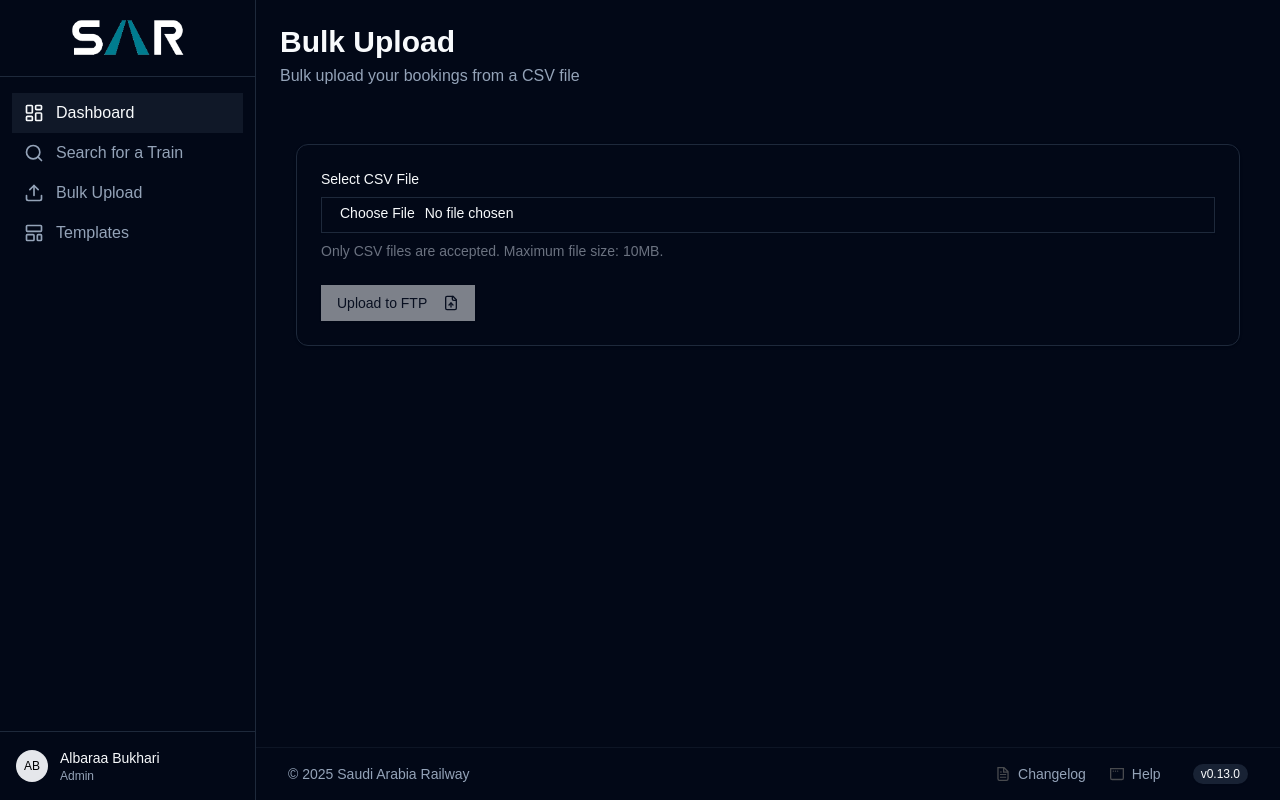
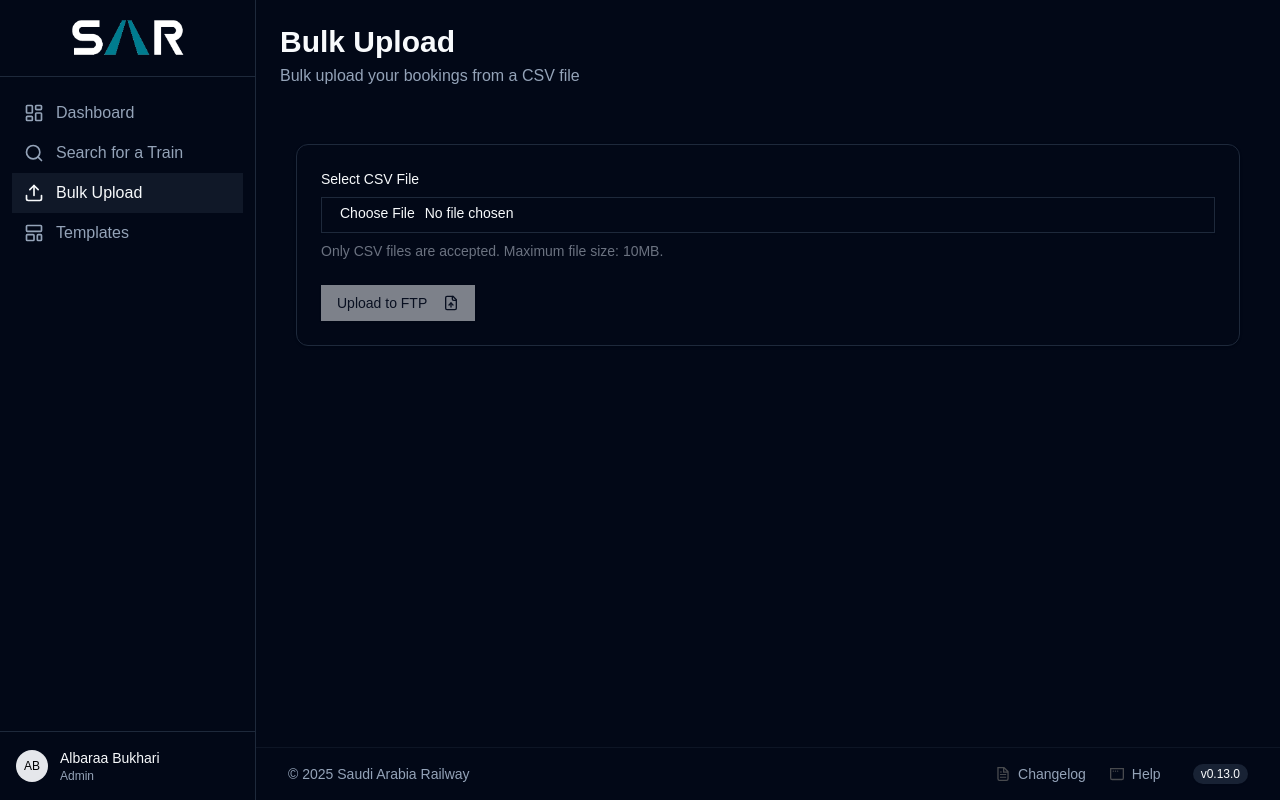
Before and after one commit to ThisBaraa/bulk-upload, a Next.js app: page /upload in a window 1280 px wide. Built offline with nearby package versions, Linux system fonts and the light colour scheme.

Commit message:
fix: update DashboardLayout to set currentPath for upload page

```diff
--- a/app/upload/page.tsx
+++ b/app/upload/page.tsx
@@ -90,7 +90,7 @@ export default function FileUploadPage() {
     };
 
     return (
-        <DashboardLayout>
+        <DashboardLayout currentPath="/upload">
             <div className="space-y-6">
                 <div>
                     <h1 className="text-3xl font-bold">Bulk Upload</h1>
```
